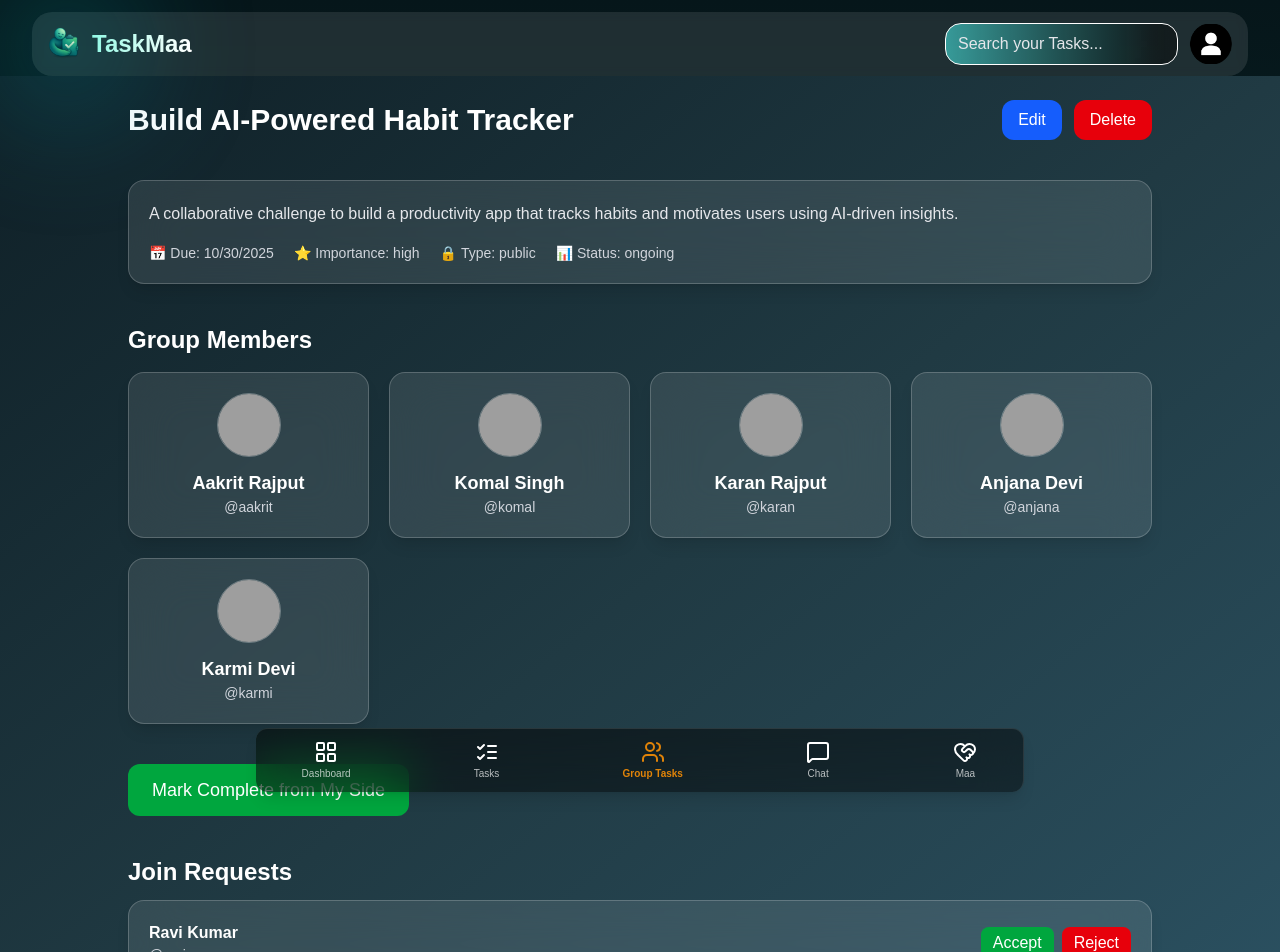
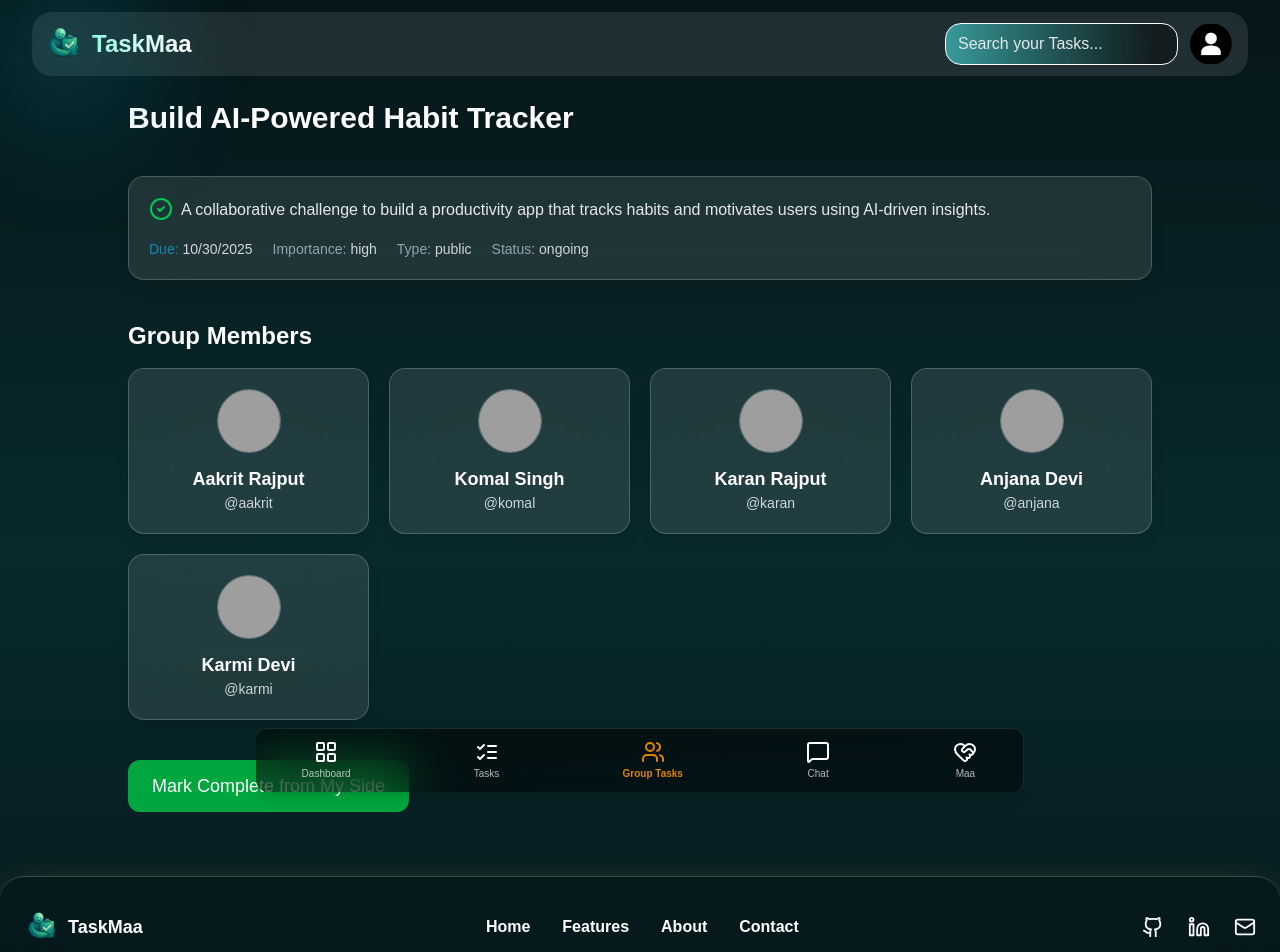
Before and after one commit to aakritrajput/TaskMaaFrontend, a Next.js app: page /user/groupTasks/1 in a window 1280 px wide. Shown: the top 952 px of the page. Built offline with nearby package versions, Linux system fonts and the light colour scheme; grey boxes are pictures that could not be loaded.

Commit message:
Improved the UI of specific group page

```diff
--- a/app/user/groupTasks/[id]/page.tsx
+++ b/app/user/groupTasks/[id]/page.tsx
@@ -1,13 +1,16 @@
 'use client';
 import { useParams } from 'next/navigation';
-import { motion } from 'framer-motion';
 import Image from 'next/image';
+import { useSelector } from 'react-redux';
+import { RootState } from '@/src/lib/store';
+import { CheckCircle2 } from 'lucide-react';
+import { groupTaskType } from '../page';
 
 export default function GroupTaskPage() {
   const { id } = useParams();
 
-  // 🧩 Dummy Current User
-  const myId = 'user_2';
+  const user = useSelector((state: RootState) => state.auth.user)
+  const userId = user?._id
 
   // 🧠 Dummy Task Data
   const currentGroupTask = {
@@ -20,7 +23,7 @@ export default function GroupTaskPage() {
     dueDate: '2025-10-30',
     importance: 'high',
     status: 'ongoing',
-    winners: ['user_3', 'user_5'],
+    winners: ['user_3', 'user_5', '12345'],
   };
 
   // 👥 Dummy Members
@@ -38,13 +41,20 @@ export default function GroupTaskPage() {
     { _id: 'req_2', username: 'neha', name: 'Neha Sharma' },
   ];
 
-  const isAdmin = currentGroupTask.creatorId === myId;
+  const isAdmin = currentGroupTask.creatorId === userId;
 
   const glassClass =
     'backdrop-blur-xl bg-white/10 border border-white/20 rounded-2xl shadow-lg p-5';
 
+  function ImportanceBadge({ importance }: { importance: groupTaskType["importance"] }) {
+    const base = "inline-flex items-center px-2 py-1 rounded-full text-xs font-medium";
+    if (importance === "high") return <span className={`${base} bg-red-600/30 text-red-200`}>High</span>;
+    if (importance === "medium") return <span className={`${base} bg-yellow-600/25 text-yellow-200`}>Medium</span>;
+    return <span className={`${base} bg-green-700/25 text-green-200`}>Low</span>;
+  }
+
   return (
-    <main className="min-h-screen bg-gradient-to-br from-[#0f2027] via-[#203a43] to-[#2c5364] text-white p-6">
+    <main className="min-h-screen bg-transparent text-white p-6">
       <section className="max-w-5xl mx-auto space-y-10">
         {/* Header */}
         <div className="flex flex-wrap items-center justify-between gap-4">
@@ -62,26 +72,20 @@ export default function GroupTaskPage() {
         </div>
 
         {/* Details Card */}
-        <motion.div
-          initial={{ opacity: 0, y: 20 }}
-          animate={{ opacity: 1, y: 0 }}
-          transition={{ duration: 0.4 }}
+        <div
           className={glassClass}
         >
-          <p className="text-gray-200 leading-relaxed">{currentGroupTask.description}</p>
+          <p className="text-gray-200 leading-relaxed flex gap-2">{currentGroupTask.winners.includes(userId ?? '') && <span className='text-green-500'><CheckCircle2/></span>}{currentGroupTask.description}</p>
           <div className="flex flex-wrap gap-5 mt-4 text-sm text-gray-300">
-            <p>📅 <span className="font-medium">Due:</span> {new Date(currentGroupTask.dueDate).toLocaleDateString()}</p>
-            <p>⭐ <span className="font-medium">Importance:</span> {currentGroupTask.importance}</p>
-            <p>🔒 <span className="font-medium">Type:</span> {currentGroupTask.type}</p>
-            <p>📊 <span className="font-medium">Status:</span> {currentGroupTask.status}</p>
+            <p><span className="font-medium text-[#0e8bb4]">Due:</span> {new Date(currentGroupTask.dueDate).toLocaleDateString()}</p>
+            <p><span className="font-medium text-gray-400">Importance:</span> {currentGroupTask.importance}</p>
+            <p><span className="font-medium text-gray-400">Type:</span> {currentGroupTask.type}</p>
+            <p><span className="font-medium text-gray-400">Status:</span> {currentGroupTask.status}</p>
           </div>
-        </motion.div>
+        </div>
 
         {/* Members Section */}
-        <motion.div
-          initial={{ opacity: 0, y: 20 }}
-          animate={{ opacity: 1, y: 0 }}
-          transition={{ delay: 0.1 }}
+        <div
           className="space-y-4"
         >
           <h2 className="text-2xl font-semibold">Group Members</h2>
@@ -103,15 +107,11 @@ export default function GroupTaskPage() {
               </div>
             ))}
           </div>
-        </motion.div>
+        </div>
 
         {/* Winners or Mark Complete */}
         {currentGroupTask.status === 'completed' ? (
-          <motion.div
-            initial={{ opacity: 0, y: 20 }}
-            animate={{ opacity: 1, y: 0 }}
-            transition={{ delay: 0.2 }}
-          >
+          <div>
             <h2 className="text-2xl font-semibold mb-4">🏆 Winners</h2>
             <div className="flex flex-wrap gap-4">
               {currentGroupTask.winners.map((winnerId) => {
@@ -130,26 +130,18 @@ export default function GroupTaskPage() {
                 );
               })}
             </div>
-          </motion.div>
+          </div>
         ) : (
-          <motion.div
-            initial={{ opacity: 0, scale: 0.9 }}
-            animate={{ opacity: 1, scale: 1 }}
-            transition={{ delay: 0.2 }}
-          >
+          <div>
             <button className="px-6 py-3 bg-green-600 hover:bg-green-700 rounded-xl text-lg font-medium transition">
               Mark Complete from My Side
             </button>
-          </motion.div>
+          </div>
         )}
 
         {/* Requests Section (only for admin & public) */}
         {isAdmin && currentGroupTask.type === 'public' && (
-          <motion.div
-            initial={{ opacity: 0, y: 20 }}
-            animate={{ opacity: 1, y: 0 }}
-            transition={{ delay: 0.3 }}
-          >
+          <div>
             <h2 className="text-2xl font-semibold mb-3">Join Requests</h2>
             <div className="space-y-3">
               {joinRequests.map((req) => (
@@ -172,7 +164,7 @@ export default function GroupTaskPage() {
                 </div>
               ))}
             </div>
-          </motion.div>
+          </div>
         )}
       </section>
     </main>
--- a/app/user/groupTasks/page.tsx
+++ b/app/user/groupTasks/page.tsx
@@ -5,7 +5,7 @@ import Link from 'next/link';
 import React from 'react'
 import { useSelector } from 'react-redux';
 
-type groupTaskType = {
+export type groupTaskType = {
     _id: string;
     title: string;
     description?: string;
```
